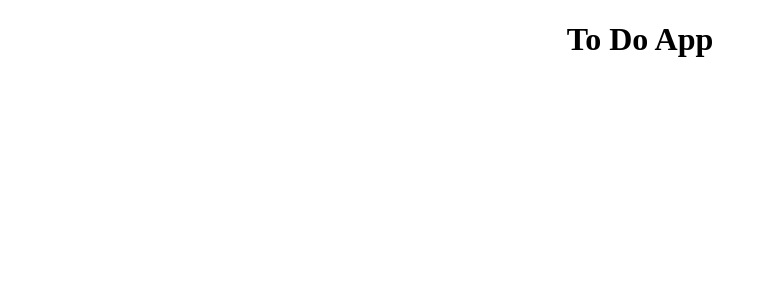
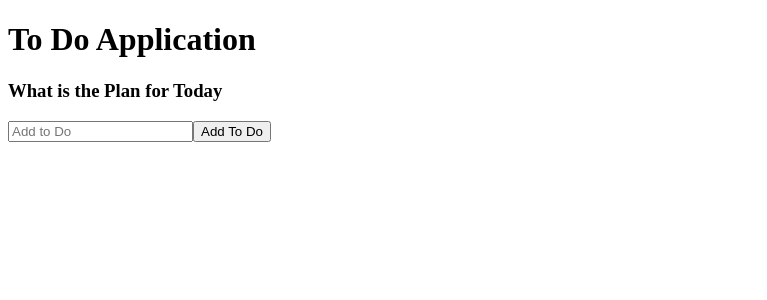
Before and after one commit to naren-srini/todolist-react-hooks, a React (Create React App) app: page / in a window 1280 px wide. Shown: the top 300 px of the page, without its empty margins (0-767 px from the left). Built offline with nearby package versions, Linux system fonts and the light colour scheme.

Commit message:
Added ToDoForm and ToDoList in components

```diff
--- a/package.json
+++ b/package.json
@@ -6,9 +6,10 @@
     "@testing-library/jest-dom": "^5.11.4",
     "@testing-library/react": "^11.1.0",
     "@testing-library/user-event": "^12.1.10",
+    "nodemon": "^2.0.7",
     "react": "^17.0.2",
     "react-dom": "^17.0.2",
-    "react-scripts": "4.0.3",
+    "react-scripts": "^1.1.5",
     "web-vitals": "^1.0.1"
   },
   "scripts": {
--- a/src/App.js
+++ b/src/App.js
@@ -1,9 +1,14 @@
+import React from 'react';
 import './App.css';
+import ToDoList from './components/ToDoList';
+// import ToDoForm from './components/ToDoForm';
+
 
 function App() {
   return (
-    <div className="App">
-     <h1> To Do App</h1>
+    <div className="to-do-list">
+      <h1> To Do Application</h1>
+     <ToDoList/>
     </div>
   );
 }
--- a/src/components/ToDoForm.js
+++ b/src/components/ToDoForm.js
@@ -1,14 +1,33 @@
-import { format } from 'prettier'
 import React, {useState} from 'react'
 
-function ToDoForm() {
-    const [input, setInput] = useState('')
+function ToDoForm(props) {
 
+    const [input, setInput] = useState('');
+
+    // Creating change handle
+    const handleChange = a => {setInput(a.target.value);}
+
+    // Creating submit handle
+    const handleSubmit = a => {
+        a.preventDefault();
+
+        props.onSubmit({
+            id: Math.floor(Math.random() * 10000),
+            text: input
+        });
+
+        setInput('');
+};
+
+
+    // Standard return type
     return (
-        <form className="todo-form">
-            <input type='text' placeholder="Add to Do" value={input} name="text" className='todo-input' />
+        <form className="todo-form" onSubmit={handleSubmit}>
+            <input type='text' placeholder="Add to Do" value={input} name="text" className='todo-input' onChange={handleChange} />
+            <button className="to-do-button">Add To Do</button>
         </form>
     )
 }
 
+// Finally exporting the function of ToDoForm to import from other
 export default ToDoForm
--- a/src/components/ToDoList.js
+++ b/src/components/ToDoList.js
@@ -0,0 +1,29 @@
+import React, {useState} from 'react'
+import ToDoForm from './ToDoForm';
+
+function ToDoList() {
+
+ const [todos, setTodos] = useState([])
+
+ const addToDo = todo => {
+    // if statement to remove all the empty spaces
+    if(!todo.text || /^\s*$/.test(todo.text)) {
+        return
+    }
+
+    const newTodos = [todo, ...todos]
+
+    setTodos(newTodos)
+
+    // console.log(...todos);
+};
+
+ return (
+        <div>
+            <h3> What is the Plan for Today</h3>
+            <ToDoForm onSubmit={addToDo} />
+        </div>
+    )
+}
+
+export default ToDoList
```
Also changed, not shown: src/components/ToDo.js (+13 -0 lines), 2 other files (tests, documents, lock files or other folders).
